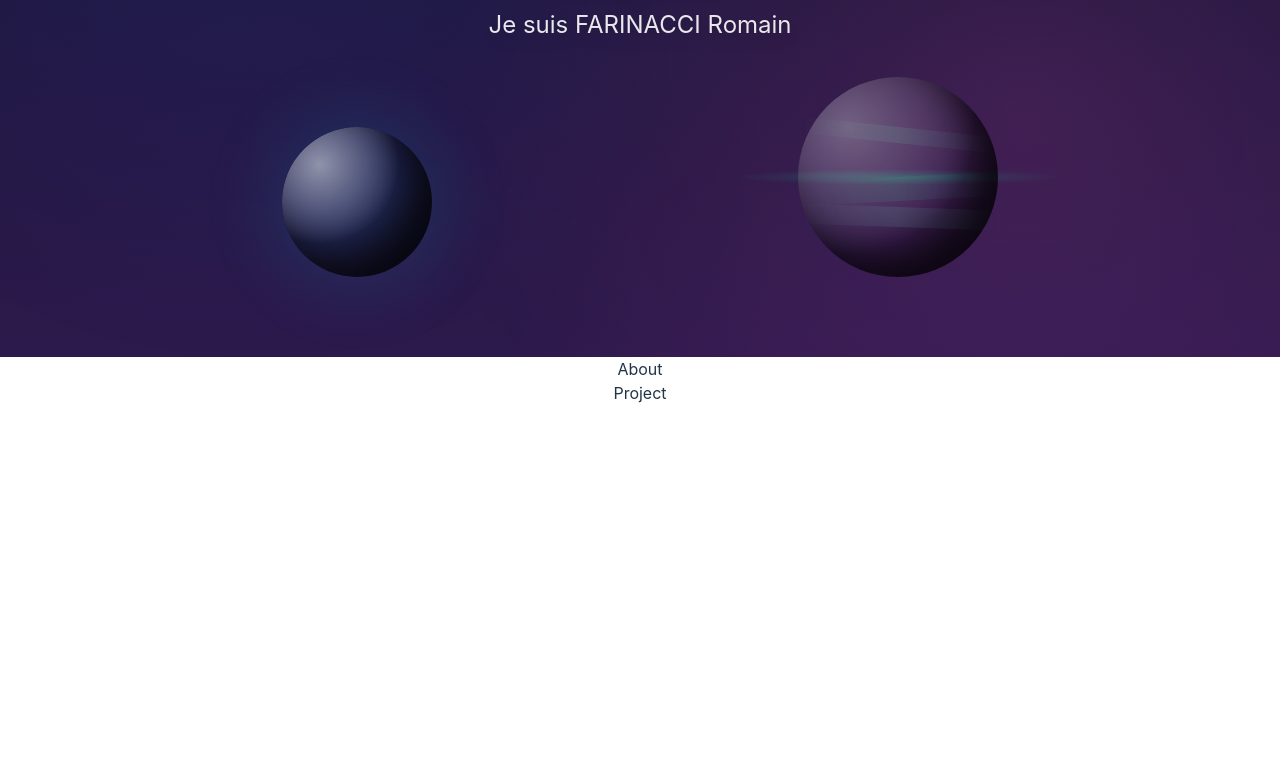
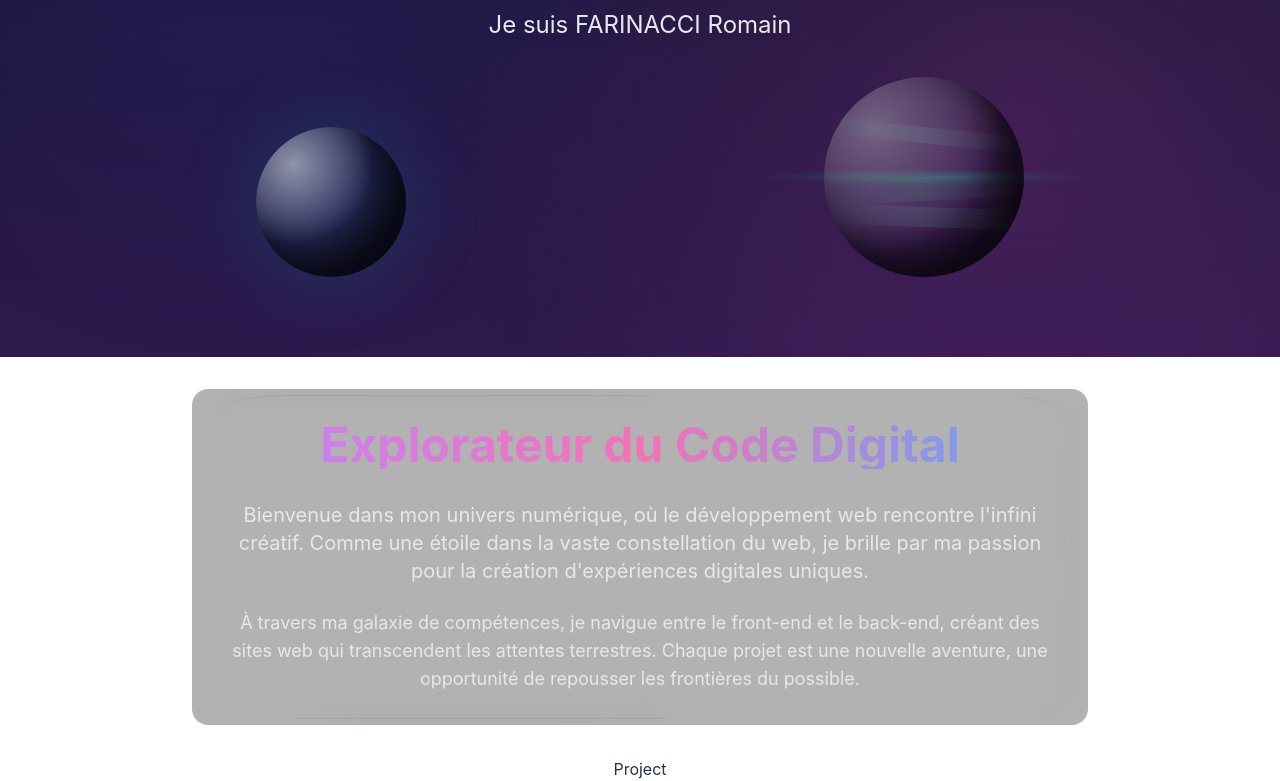
Before and after one commit to RomainEpitech/Portfolio, a React (Vite) app in the folder front/: page / in a window 1280 px wide. Shown: the part 443-1224 px from the top of the page. Before the commit the page ends 848 px from the top, so only its background shows below. Built offline with nearby package versions, Linux system fonts and the light colour scheme.

Commit message:
feat: about section V1

```diff
--- a/front/src/components/About.jsx
+++ b/front/src/components/About.jsx
@@ -1,11 +1,175 @@
-import React from "react";
+import React from 'react';
+import { motion } from 'framer-motion';
 
 const About = () => {
+    const textVariants = {
+        hidden: { opacity: 0, y: 20 },
+        visible: { opacity: 1, y: 0 }
+    };
+
+    const containerVariants = {
+        visible: {
+            transition: {
+                staggerChildren: 0.3
+            }
+        }
+    };
+
+    const borderVariants = {
+        initial: {
+            opacity: 0,
+            pathLength: 0
+        },
+        animate: {
+            opacity: 1,
+            pathLength: 1,
+            transition: {
+                duration: 2,
+                ease: "easeInOut"
+            }
+        }
+    };
+
     return (
-        <div>
-            <p>About</p>
+        <div className="w-full flex items-center justify-center p-4 sm:p-6 md:p-8">
+            <div className="w-full max-w-[90vw] md:max-w-2xl lg:max-w-4xl relative">
+                {/* Animated border container */}
+                <div className="absolute inset-0">
+                    <svg
+                        className="w-full h-full absolute"
+                        viewBox="0 0 100 100"
+                        preserveAspectRatio="none"
+                    >
+                        {/* Effet de lueur animée */}
+                        <motion.path
+                            d={`M 10,2 H 90 A 8,8 0 0,1 98,10 V 90 A 8,8 0 0,1 90,98 H 10 A 8,8 0 0,1 2,90 V 10 A 8,8 0 0,1 10,2`}
+                            fill="none"
+                            stroke="url(#glowGradient)"
+                            strokeWidth="1"
+                            vectorEffect="non-scaling-stroke"
+                            initial="initial"
+                            animate="animate"
+                            variants={borderVariants}
+                            style={{
+                                filter: 'blur(4px)',
+                                opacity: 0.5
+                            }}
+                            className="animate-pulse"
+                        />
+
+                        {/* Bordure principale */}
+                        <motion.path
+                            d={`M 10,2 H 90 A 8,8 0 0,1 98,10 V 90 A 8,8 0 0,1 90,98 H 10 A 8,8 0 0,1 2,90 V 10 A 8,8 0 0,1 10,2`}
+                            fill="none"
+                            stroke="url(#gradient)"
+                            strokeWidth="0.5"
+                            vectorEffect="non-scaling-stroke"
+                            initial="initial"
+                            animate="animate"
+                            variants={borderVariants}
+                            style={{
+                                filter: 'drop-shadow(0 0 8px rgba(147, 51, 234, 0.3))'
+                            }}
+                        />
+
+                        {/* Points lumineux animés aux coins */}
+                        {[
+                            { x: 2, y: 2 },
+                            { x: 98, y: 2 },
+                            { x: 98, y: 98 },
+                            { x: 2, y: 98 }
+                        ].map((point, index) => (
+                            <motion.circle
+                                key={index}
+                                cx={point.x}
+                                cy={point.y}
+                                r="1"
+                                fill="white"
+                                initial={{ scale: 0.5, opacity: 0.2 }}
+                                animate={{
+                                    scale: [0.5, 1, 0.5],
+                                    opacity: [0.2, 0.8, 0.2]
+                                }}
+                                transition={{
+                                    duration: 2,
+                                    repeat: Infinity,
+                                    delay: index * 0.5
+                                }}
+                            />
+                        ))}
+
+                        <defs>
+                            <linearGradient id="gradient" x1="0%" y1="0%" x2="100%" y2="100%">
+                                <stop offset="0%" stopColor="#8B5CF6">
+                                    <animate
+                                        attributeName="offset"
+                                        values="0;0.3;0"
+                                        dur="3s"
+                                        repeatCount="indefinite"
+                                    />
+                                </stop>
+                                <stop offset="50%" stopColor="#EC4899">
+                                    <animate
+                                        attributeName="offset"
+                                        values="0.5;0.8;0.5"
+                                        dur="3s"
+                                        repeatCount="indefinite"
+                                    />
+                                </stop>
+                                <stop offset="100%" stopColor="#3B82F6">
+                                    <animate
+                                        attributeName="offset"
+                                        values="1;0.7;1"
+                                        dur="3s"
+                                        repeatCount="indefinite"
+                                    />
+                                </stop>
+                            </linearGradient>
+                            <linearGradient id="glowGradient" x1="0%" y1="0%" x2="100%" y2="100%">
+                                <stop offset="0%" stopColor="rgba(139, 92, 246, 0.5)" />
+                                <stop offset="50%" stopColor="rgba(236, 72, 153, 0.5)" />
+                                <stop offset="100%" stopColor="rgba(59, 130, 246, 0.5)" />
+                            </linearGradient>
+                        </defs>
+                    </svg>
+                </div>
+
+                {/* Content */}
+                <motion.div
+                    className="relative w-full"
+                    initial="hidden"
+                    animate="visible"
+                    variants={containerVariants}
+                >
+                    <div className="p-4 sm:p-6 md:p-8 rounded-2xl bg-black/30 backdrop-blur-md">
+                        <motion.h1
+                            className="text-3xl sm:text-4xl md:text-5xl font-bold bg-clip-text text-transparent bg-gradient-to-r from-purple-400 via-pink-400 to-blue-400"
+                            variants={textVariants}
+                        >
+                            Explorateur du Code Digital
+                        </motion.h1>
+
+                        <motion.div
+                            className="space-y-4 sm:space-y-6 text-gray-200"
+                            variants={textVariants}
+                        >
+                            <p className="text-base sm:text-lg md:text-xl leading-relaxed mt-6 sm:mt-8">
+                                Bienvenue dans mon univers numérique, où le développement web rencontre l'infini créatif.
+                                Comme une étoile dans la vaste constellation du web, je brille par ma passion pour la création
+                                d'expériences digitales uniques.
+                            </p>
+
+                            <p className="text-sm sm:text-base md:text-lg leading-relaxed">
+                                À travers ma galaxie de compétences, je navigue entre le front-end et le back-end,
+                                créant des sites web qui transcendent les attentes terrestres. Chaque projet est
+                                une nouvelle aventure, une opportunité de repousser les frontières du possible.
+                            </p>
+                        </motion.div>
+                    </div>
+                </motion.div>
+            </div>
         </div>
-    )
-}
+    );
+};
 
 export default About;
```
